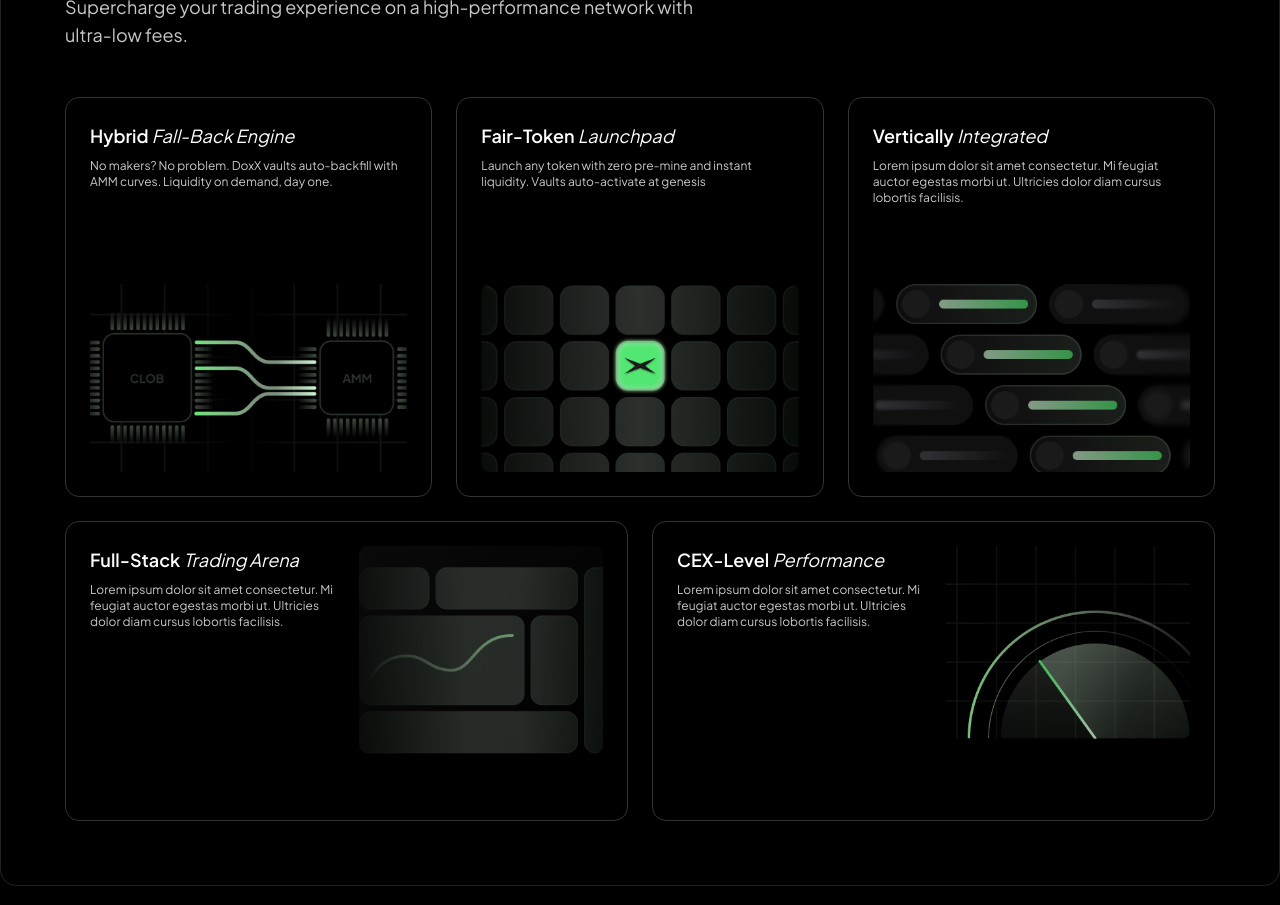
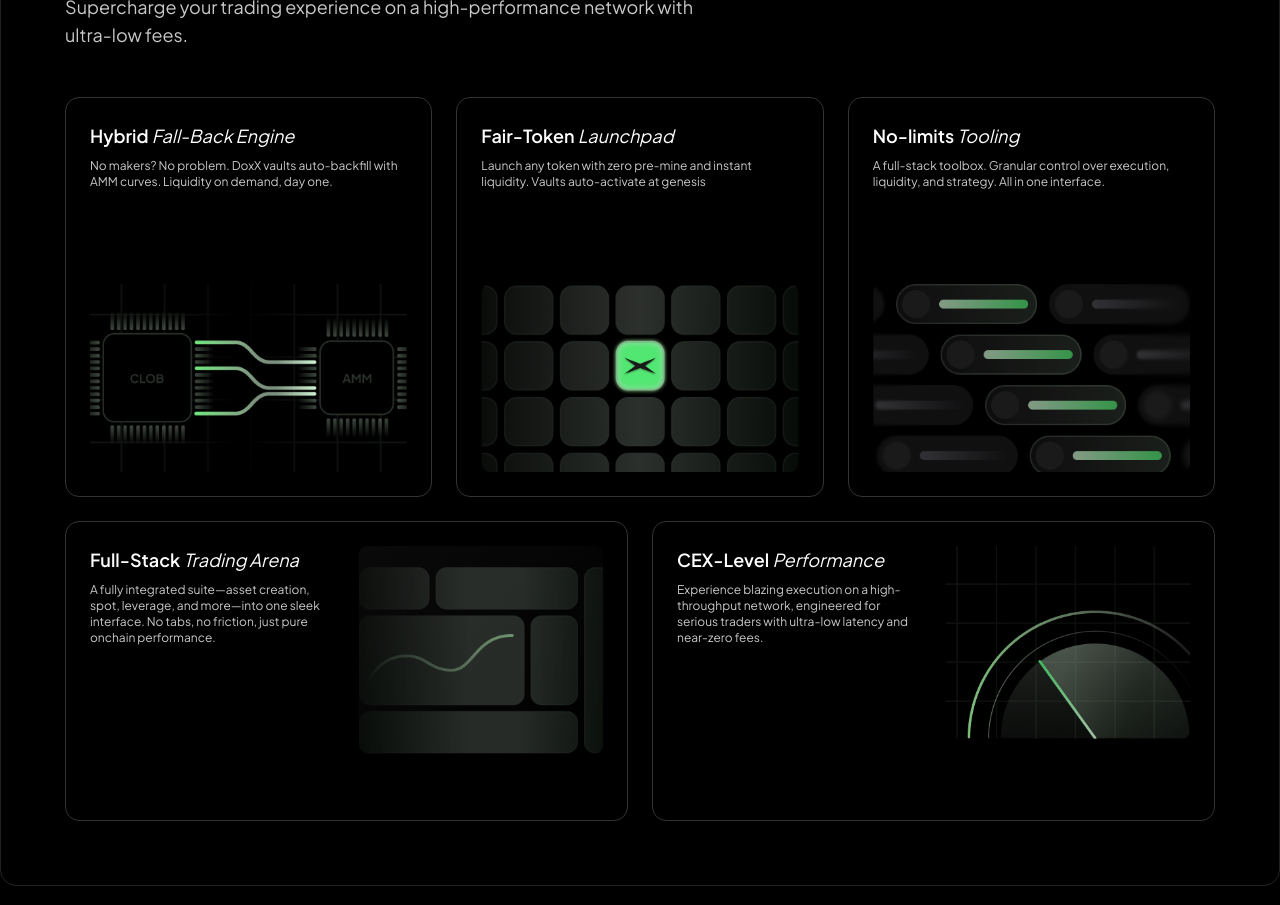
Before and after one commit to doxxdev/doxx-landing, a Next.js app: page / in a window 1280 px wide. Shown: the part 1700-2605 px from the top of the page. Built offline with nearby package versions, Linux system fonts and the light colour scheme; a web font is replaced by a local one.

Commit message:
Revise FeatureSection content for improved clarity and engagement
- Updated text in the FeatureSection component to better reflect the features and benefits of the application.
- Enhanced descriptions for key features, focusing on user experience and functionality.

```diff
--- a/components/FeatureSection.tsx
+++ b/components/FeatureSection.tsx
@@ -69,12 +69,11 @@ export function FeatureSection() {
           <Card className='bg-black border border-[#333] rounded-xl p-6 flex flex-col items-start min-h-[400px]'>
             <div className='flex-1'>
               <h3 className='text-lg text-white font-semibold mb-2'>
-                Vertically{" "}
-                <span className='italic font-normal font-plus-jakarta-sans'>Integrated</span>
+                No-limits <span className='italic font-normal font-plus-jakarta-sans'>Tooling</span>
               </h3>
               <p className='text-secondary text-xs mb-4'>
-                Lorem ipsum dolor sit amet consectetur. Mi feugiat auctor egestas morbi ut.
-                Ultricies dolor diam cursus lobortis facilisis.
+                A full-stack toolbox. Granular control over execution, liquidity, and strategy. All
+                in one interface.
               </p>
             </div>
             <div className='flex-1 w-full flex items-end justify-center'>
@@ -96,8 +95,8 @@ export function FeatureSection() {
                   <span className='italic font-normal font-plus-jakarta-sans'>Trading Arena</span>
                 </h3>
                 <p className='text-secondary text-xs mb-4'>
-                  Lorem ipsum dolor sit amet consectetur. Mi feugiat auctor egestas morbi ut.
-                  Ultricies dolor diam cursus lobortis facilisis.
+                  A fully integrated suite—asset creation, spot, leverage, and more—into one sleek
+                  interface. No tabs, no friction, just pure onchain performance.
                 </p>
               </div>
               <div className='flex-1 w-full flex items-end justify-center'>
@@ -117,8 +116,8 @@ export function FeatureSection() {
                   <span className='italic font-normal font-plus-jakarta-sans'>Performance</span>
                 </h3>
                 <p className='text-secondary text-xs mb-4'>
-                  Lorem ipsum dolor sit amet consectetur. Mi feugiat auctor egestas morbi ut.
-                  Ultricies dolor diam cursus lobortis facilisis.
+                  Experience blazing execution on a high-throughput network, engineered for serious
+                  traders with ultra-low latency and near-zero fees.
                 </p>
               </div>
               <div className='flex-1 w-full flex items-end justify-center'>
```
